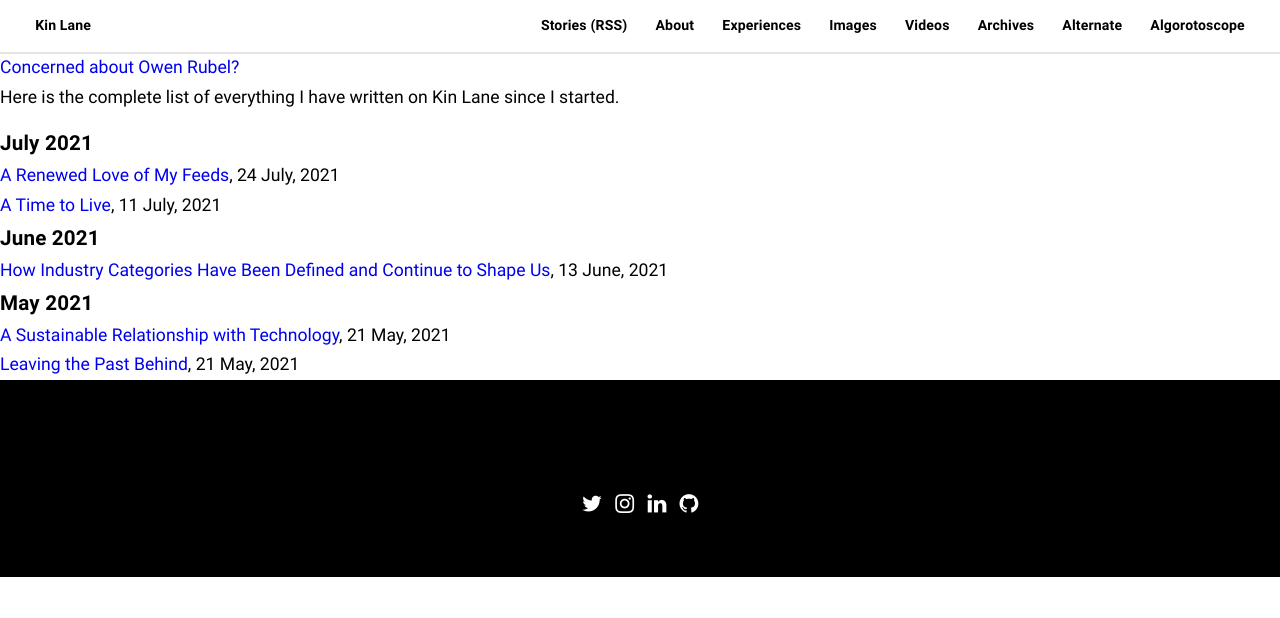
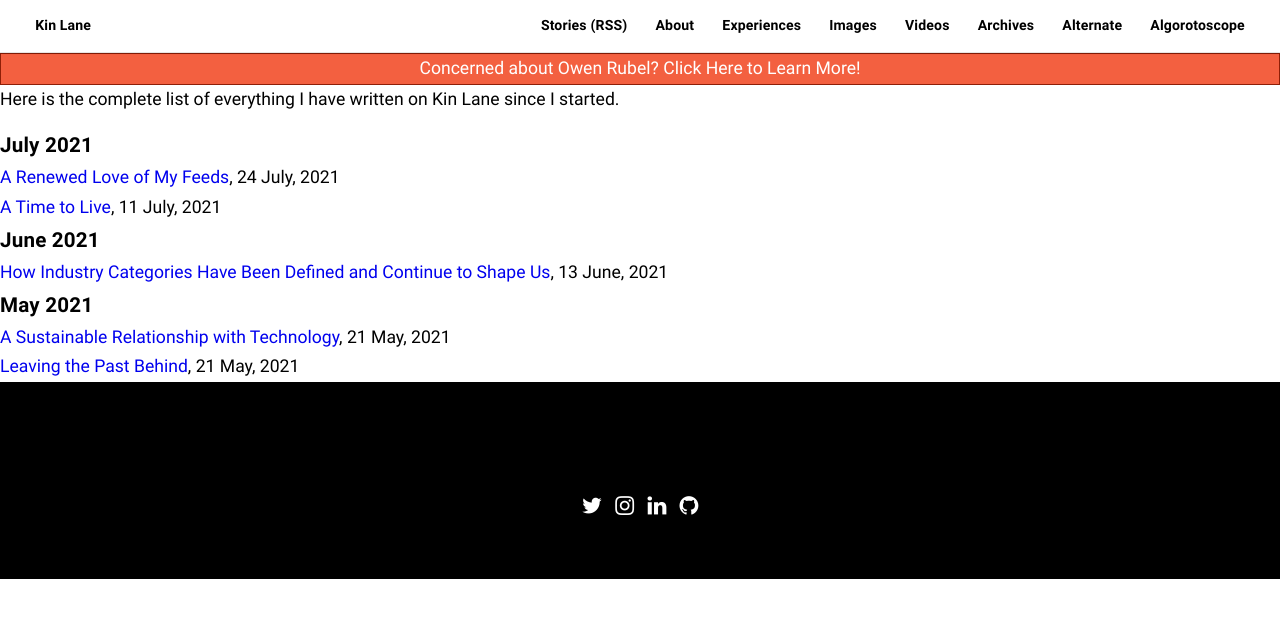
Before and after one commit to simon-tower/kinlane, a Jekyll site: the page built from archive.html, in a window 1280 px wide. Shown: the top 618 px of the page. Built offline with Jekyll 4.4.1, drawn with Linux system fonts in a browser that asks for light colours.

Commit message:
update header

```diff
--- a/_layouts/default.html
+++ b/_layouts/default.html
@@ -12,10 +12,10 @@ layout: compress
 
   {% include header.html %}
 
-  <main class="💈">
+  <main>
 
-    <div class="alert alert-danger" role="alert">
-      <a href="/owen-rubel/">Concerned about Owen Rubel?</a>
+    <div style="border: 1px solid #8F1F07; background-color: #F36040; text-align: center: font-color: #FFF;">
+      <center><a href="/owen-rubel/" style="color: #FFF;">Concerned about Owen Rubel? Click Here to Learn More!</a></center>
     </div>
 
     {{ content }}
--- /dev/null
+++ b/gemfile
@@ -0,0 +1,2 @@
+source 'https://rubygems.org'
+gem 'github-pages', group: :jekyll_plugins
```
Also changed, not shown: Gemfile.lock (added).
